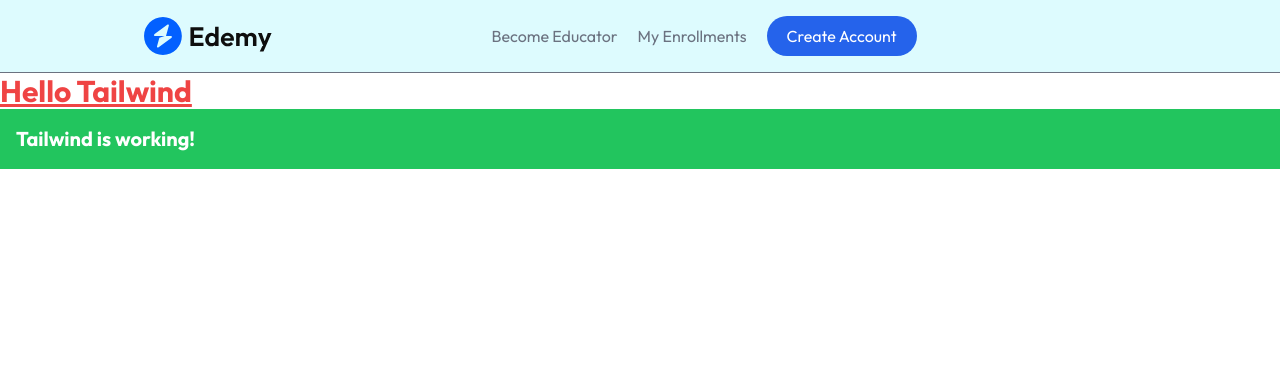
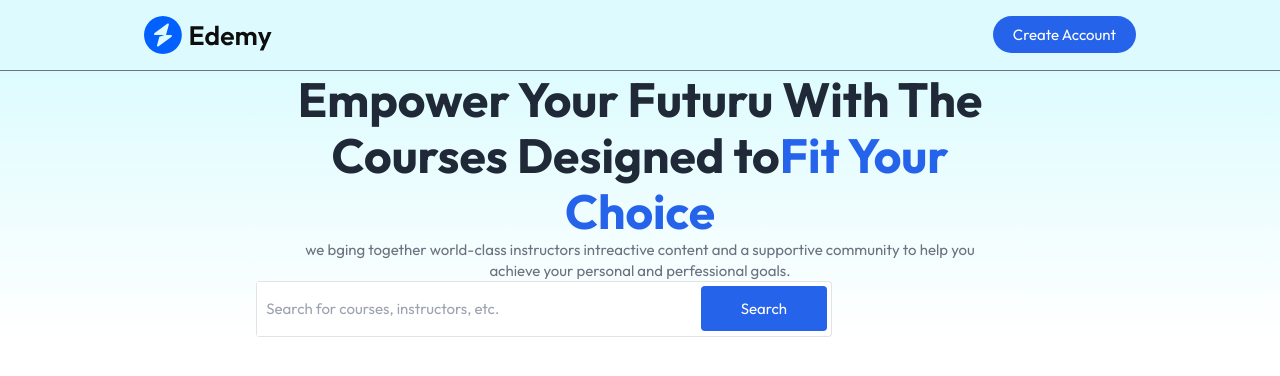
Before and after one commit to Raghvendra-R/kite-photobooth, a React (Vite) app: page / in a window 1280 px wide. Shown: the top 376 px of the page. Built offline with nearby package versions, Linux system fonts and the light colour scheme; no server answers.

Commit message:
image assest not workin now i am importing but not working

```diff
--- a/index.html
+++ b/index.html
@@ -4,7 +4,7 @@
     <meta charset="UTF-8" />
     <link rel="icon" type="image/svg+xml" href="/favicon.svg" />
     <meta name="viewport" content="width=device-width, initial-scale=1.0" />
-    <title>Edemy - GreatStack</title>
+    <title> Learning Management System</title>
 
   </head>
   <body>
--- a/package.json
+++ b/package.json
@@ -10,6 +10,7 @@
     "preview": "vite preview"
   },
   "dependencies": {
+    "@clerk/clerk-react": "^5.32.2",
     "humanize-duration": "^3.33.0",
     "lucide-react": "^0.523.0",
     "quill": "^2.0.3",
--- a/src/components/student/Hero.jsx
+++ b/src/components/student/Hero.jsx
@@ -1,9 +1,26 @@
 import React from 'react'
+import { assets } from './../../assets/picture/assets'
+import SearchBar from './SearchBar'
 
 const Hero = () => {
   return (
-    <div>
-      <h1>Hero</h1>
+    <div className=''>
+     <h1 className='md:text-home-heading-large text-home-heading-small relative font-bold text-gray-800 max-w-3xl mx-auto'>Empower Your Futuru With The Courses Designed to
+      <span className='text-blue-600'>Fit Your Choice </span>
+      <img src={assets.sketch} alt=" " className=' md: block hidden absolute -bottom-7 right-0'/></h1>
+
+    <p className=' md:block hidden text-gray-500 max-w-2xl mx-auto'>we bging together world-class instructors intreactive
+                      content and a supportive community to
+                      help you achieve your personal and
+                      perfessional goals.
+      </p>
+      <p className='md:hidden text-gray-500 max-w-sm mx-auto'>
+        we offer a wide range of courses in various fields,
+        including technology, business, arts, and more.
+        Whether you're looking to upskill, change careers, or pursue a passion,
+        we have something for everyone.
+      </p>
+      <SearchBar/>
     </div>
   )
 }
--- a/src/components/student/Navbar.jsx
+++ b/src/components/student/Navbar.jsx
@@ -1,24 +1,56 @@
 import React from 'react';
 import { assets } from '../../assets/picture/assets';
 import { Link, useLocation } from 'react-router-dom';
+import { useClerk, UserButton,useUser} from '@clerk/clerk-react';
 
 const Navbar = () => {
+
+
   const location = useLocation();
   const isCourseListPage = location.pathname.includes('/course-list');
-
+  const {openSignIn} = useClerk()
+  const {user} = useUser()
   return (
     <div className={`flex items-center justify-between px-4 sm:px-10 md:px-14
      lg:px-36 border-b border-gray-500 py-4 ${isCourseListPage ? 'bg-white' : 'bg-cyan-100/70'}`}>
       <img src={assets.logo} alt="logo" className='w-28 lg:w-32 cursor-pointer' />
 
       <div className='hidden md:flex items-center gap-5 text-gray-500'>
+
         <div className='flex items-center gap-5'>
+          { user &&
+          <>
           <button>Become Educator</button>
-          <Link to='/my-enrollments'>My Enrollments</Link>
+          |<Link to='/my-enrollments'>My Enrollments</Link>
+          </>
+          }
+          </div>
+
+        {user ?<UserButton/>:
+
+        <button onClick={()=>openSignIn()} className='bg-blue-600 text-white
+        px-5 py-2 rounded-full'>Create Account</button>}
+
+      </div>
+
+
+      {/* Mobile Navbar */}
+      <div className='md:hidden flex item-center gap-2 sm:gap-5 text-gray-500'>
+        <div className='flex items-center gap-1 sm:gap-2 max-sm:text-xs'>
+          { user &&
+          <>
+          <button>Become Educator</button>
+          |<Link to='/my-enrollments'>My Enrollments</Link>
+            </>
+          }
         </div>
-        <button className='bg-blue-600 text-white px-5 py-2 rounded-full'>Create Account</button>
-      </div>
-      <div> </div>
+
+          {
+          user? < UserButton/>
+          :<button onClick={()=>openSignIn()}><img src={assets.user_icon} alt=" "/></button>
+          }
+        </div>
+
     </div>
   );
 }
--- a/src/components/student/SeachingBar.jsx
+++ /dev/null
@@ -1,9 +0,0 @@
-import React from 'react'
-
-const SeachingBar = () => {
-  return (
-    <div>SeachinBar</div>
-  )
-}
-
-export default SeachingBar
--- /dev/null
+++ b/src/components/student/SearchBar.jsx
@@ -0,0 +1,14 @@
+import React from 'react'
+// import assets from '../../assets/picture'
+const SearchBar = () => {
+  return (
+      <form className='max-w-xl w-full md:h-14 h-12 flex items-center bg-white border border-gray-500/20 rounded'>
+
+        {/* <img src={assets.search_icon} alt="searchicon" className='md:w-auto w-10 px-3'/> */}
+        <input type="text" placeholder='   Search for courses, instructors, etc.' className=' w-full h-full outline-none text-gray-500/80'/>
+        <button type="submit" className='bg-blue-600 rounded text-white md:px-10 px-7 md:py-3 py-2 mx-1'>Search</button>
+      </form>
+  )
+}
+
+export default SearchBar
--- a/src/main.jsx
+++ b/src/main.jsx
@@ -3,11 +3,23 @@ import './index.css'
 import App from './App.jsx'
 import { AppContextProvider } from './context/Appcontext.jsx'
 import { BrowserRouter } from 'react-router-dom'
+import { ClerkProvider } from '@clerk/clerk-react'
+
+// Import your Publishable Key
+const PUBLISHABLE_KEY = import.meta.env.VITE_CLERK_PUBLISHABLE_KEY
+
+if (!PUBLISHABLE_KEY) {
+  throw new Error('Missing Publishable Key')
+}
+
+
 createRoot(document.getElementById('root')).render(
 
   <BrowserRouter>
+  <ClerkProvider publishableKey={PUBLISHABLE_KEY} afterSignOutUrl='/'>
   <AppContextProvider>
     <App />
   </AppContextProvider>
+  </ClerkProvider>
   </BrowserRouter>
 )
--- a/src/pages/student/Home.jsx
+++ b/src/pages/student/Home.jsx
@@ -1,16 +1,11 @@
 import React from 'react'
+import Hero from '../../components/student/Hero'
 
 const Home = () => {
   return (
-    <div>
-        <h1></h1>
-        <div className="text-3xl font-bold underline text-red-500 bg-red">
-          Hello Tailwind
-        </div>
-        <div className="bg-green-500 text-white p-4 font-bold text-xl font-outfit">
-          Tailwind is working!
-        </div>
-        </div>
+    <div className='flex flex-col items-center space-y-7 text-center bg-gradient-to-b from-cyan-100/70'>
+    <Hero/>
+    </div>
   )
 }
 
--- a/tailwind.config.js
+++ b/tailwind.config.js
@@ -8,7 +8,15 @@ module.exports = {
     extend: {
       fontFamily: {
         outfit: ['Outfit', 'sans-serif'],
+
       },
+      fontSize:{
+        'course-deatils-heading-small':['26px','36px'],
+        'course-deatils-heading-small':['36px','44px'],
+        'home-heading-small':['28px','34px'],
+        'home-heading-large':['48px','56px'],
+        default: ['15px', '21px'],
+      }
     },
   },
   plugins: [],
```
Also changed, not shown: 2 other files (tests, documents, lock files or other folders).
